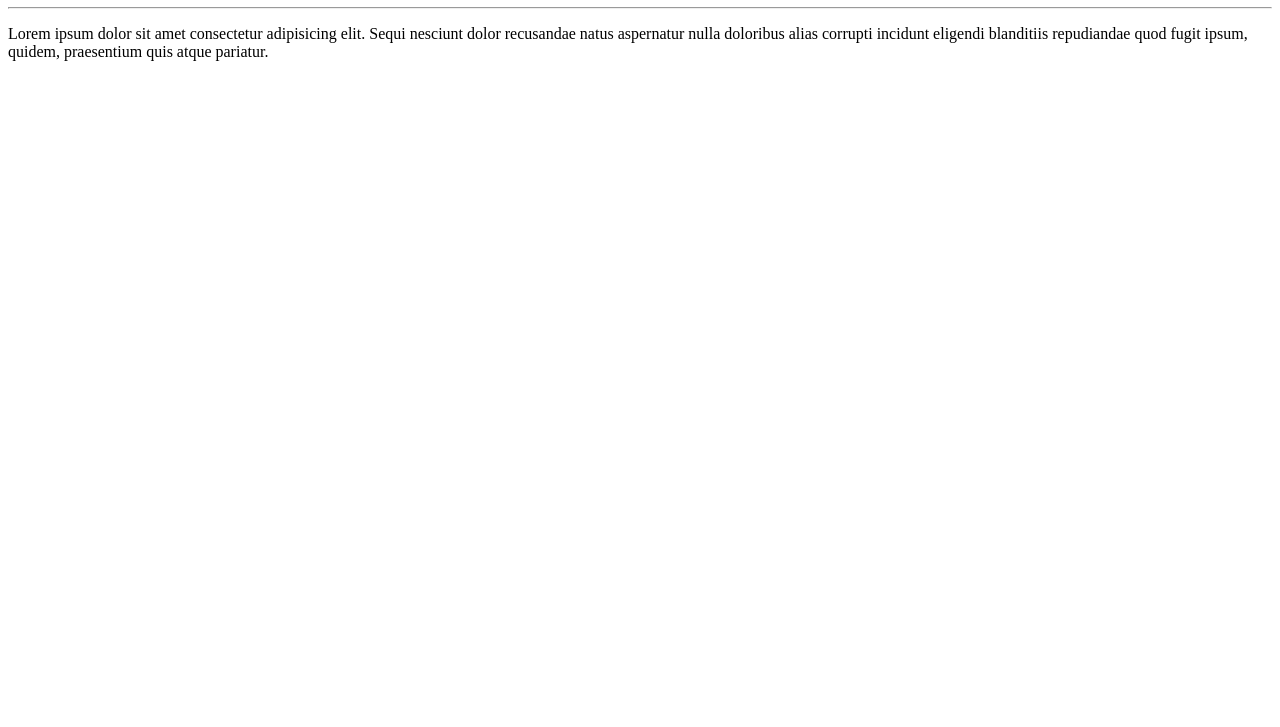
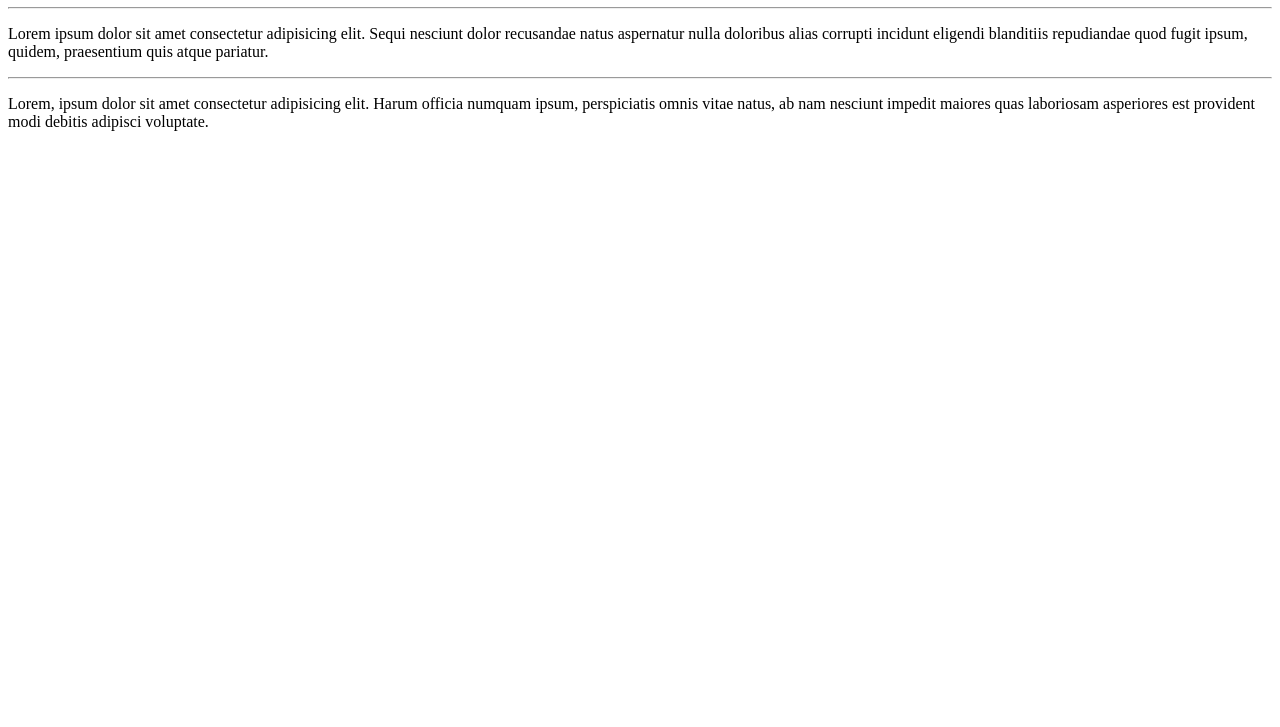
Before and after one commit to phemalekBR/Ola-Mundo, a plain HTML site: page Site-exemplo/Index.html in a window 1280 px wide. Shown: the part 73-800 px from the top of the page. Drawn offline with Linux system fonts and the light colour scheme.

Commit message:
adicionei um paragrafo

```diff
--- a/Site-exemplo/Index.html
+++ b/Site-exemplo/Index.html
@@ -9,5 +9,7 @@
     <h1>Olá, Mundo!</h1>
     <hr>
     <p>Lorem ipsum dolor sit amet consectetur adipisicing elit. Sequi nesciunt dolor recusandae natus aspernatur nulla doloribus alias corrupti incidunt eligendi blanditiis repudiandae quod fugit ipsum, quidem, praesentium quis atque pariatur.</p>
+    <hr>
+    <p>Lorem, ipsum dolor sit amet consectetur adipisicing elit. Harum officia numquam ipsum, perspiciatis omnis vitae natus, ab nam nesciunt impedit maiores quas laboriosam asperiores est provident modi debitis adipisci voluptate.</p>
 </body>
 </html>
```
